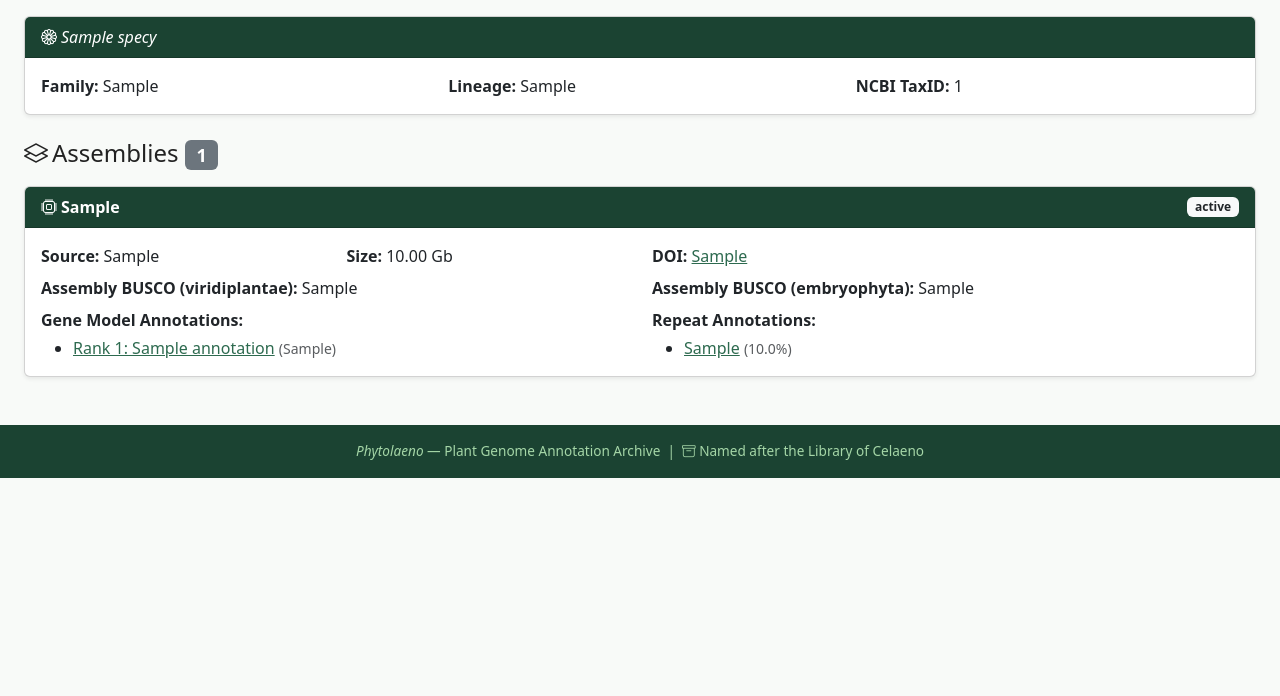
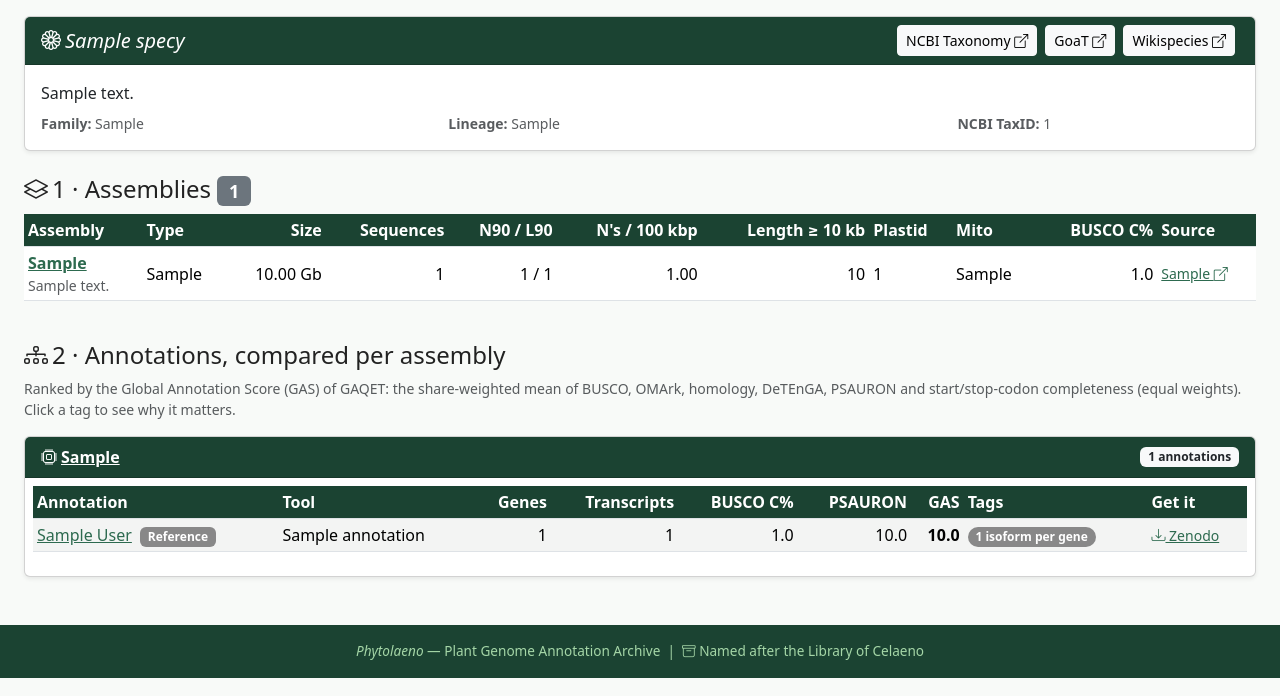
Before and after one commit to aubombarely/phytolaeno, a FastAPI app: page /species/1 in a window 1280 px wide. Shown: the part 104-800 px from the top of the page. Run offline with FastAPI, Linux system fonts and the light colour scheme; tables that the repository leaves empty hold one stand-in row (values such as "Sample post"); some libraries are stand-ins or nearby versions.

Commit message:
feat(ui): species → assemblies → annotations pages, links, tags

```diff
--- a/app/main.py
+++ b/app/main.py
@@ -1,3 +1,4 @@
+import csv
 import os
 
 from fastapi import FastAPI
@@ -8,6 +9,8 @@ from pathlib import Path
 from app.database import engine
 from app import models
 from app.routers import species, assemblies, annotations, upload, plots
+from app.links import species_links
+from app.metrics import annotation_tags
 
 models.Base.metadata.create_all(bind=engine)
 
@@ -22,7 +25,22 @@ app.include_router(annotations.router)
 app.include_router(upload.router)
 app.include_router(plots.router)
 
-# Demo mode (scripts/demo.py): show a "synthetic data" banner on every page.
+# Demo mode (scripts/demo.py): show the demo banner on every page.
 DEMO_MODE = os.getenv("PHYTOLAENO_DEMO") == "1"
+
+
+def _load_tag_explanations() -> dict[str, str]:
+    """Tag explanations from demo/data/descriptions.tsv (level == "tag"), if present."""
+    path = BASE_DIR.parent / "demo" / "data" / "descriptions.tsv"
+    if not path.exists():
+        return {}
+    with open(path, newline="") as fh:
+        return {r["key"]: r["description"] for r in csv.DictReader(fh, delimiter="\t")
+                if r.get("level") == "tag"}
+
+
+_TAG_EXPLANATIONS = _load_tag_explanations()
 for _router_module in (species, assemblies, annotations, upload, plots):
-    _router_module.templates.env.globals["DEMO_MODE"] = DEMO_MODE
+    _env = _router_module.templates.env
+    _env.globals.update(DEMO_MODE=DEMO_MODE, annotation_tags=annotation_tags,
+                        species_links=species_links, tag_explanations=_TAG_EXPLANATIONS)
--- /dev/null
+++ b/app/templates/_annotation_table.html
@@ -0,0 +1,38 @@
+{% from "_tags.html" import tag_badges %}
+{# Side-by-side comparison of the gene-model annotations of one assembly, best GAS first. #}
+{% macro annotation_table(asm) %}
+{% set anns = asm.gm_annotations | sort(attribute="gas_score", reverse=True) | list %}
+{% set scored = anns | selectattr("gas_score") | list %}
+{% set unscored = anns | rejectattr("gas_score") | list %}
+<div class="table-responsive">
+<table class="table table-hover table-sm align-middle" data-assembly="{{ asm.version }}">
+  <thead><tr>
+    <th>Annotation</th><th>Tool</th><th class="text-end">Genes</th><th class="text-end">Transcripts</th>
+    <th class="text-end">BUSCO C%</th><th class="text-end">PSAURON</th>
+    <th class="text-end" title="Global Annotation Score (GAQET), equal weights">GAS</th>
+    <th>Tags</th><th>Get it</th>
+  </tr></thead>
+  <tbody>
+  {% for gm in scored + unscored %}
+  <tr data-annotation="{{ gm.display_name or gm.version_label }}"{% if gm.gas_score %} data-gas="{{ '%.2f'|format(gm.gas_score) }}"{% endif %}
+      class="{{ 'ph-ref-row' if gm.is_reference else '' }}">
+    <td><a href="/annotations/gm/{{ gm.id }}">{{ gm.display_name or gm.version_label or "Annotation" }}</a>
+      {% if gm.is_reference %}<span class="badge ph-tag-ref ms-1">Reference</span>{% endif %}</td>
+    <td>{{ gm.tool_name or (gm.protocol.tool if gm.protocol else "—") }}</td>
+    <td class="text-end">{{ "{:,}".format(gm.gene_models_n) if gm.gene_models_n else "—" }}</td>
+    <td class="text-end">{{ "{:,}".format(gm.transcript_models_n) if gm.transcript_models_n else "—" }}</td>
+    <td class="text-end">{{ "%.1f"|format(gm.busco_viridi_complete) if gm.busco_viridi_complete is not none else "—" }}</td>
+    <td class="text-end">{{ "%.1f"|format(gm.psauron_score) if gm.psauron_score is not none else "—" }}</td>
+    <td class="text-end fw-bold">{{ "%.1f"|format(gm.gas_score) if gm.gas_score else "—" }}</td>
+    <td>{{ tag_badges(gm) }}</td>
+    <td class="small">
+      {% if gm.zenodo_url %}<a href="{{ gm.zenodo_url }}" target="_blank" rel="noopener"><i class="bi bi-download"></i> Zenodo</a>
+      {% elif gm.source_url %}<a href="{{ gm.source_url }}" target="_blank" rel="noopener"><i class="bi bi-box-arrow-up-right"></i> Source</a>
+      {% endif %}
+    </td>
+  </tr>
+  {% endfor %}
+  </tbody>
+</table>
+</div>
+{% endmacro %}
--- /dev/null
+++ b/app/templates/_assembly_table.html
@@ -0,0 +1,34 @@
+{# Assembly metrics table; expects `asms` (list of Assembly). Empty columns are hidden. #}
+{% set has_metrics = asms | selectattr("n_sequences") | list | length > 0 %}
+<div class="table-responsive">
+<table class="table table-sm align-middle">
+  <thead><tr>
+    <th>Assembly</th><th>Type</th><th class="text-end">Size</th>
+    {% if has_metrics %}<th class="text-end">Sequences</th><th class="text-end">N90 / L90</th>
+    <th class="text-end" title="QUAST: number of N's per 100 kbp">N's / 100 kbp</th>
+    <th class="text-end" title="QUAST: total length of sequences ≥ 10 kb">Length ≥ 10 kb</th>
+    <th>Plastid</th><th>Mito</th>{% endif %}
+    <th class="text-end">BUSCO C%</th><th>Source</th>
+  </tr></thead>
+  <tbody>
+  {% for asm in asms %}
+  <tr>
+    <td><a href="/assemblies/{{ asm.id }}" class="fw-bold">{{ asm.version }}</a>
+      {% if asm.description %}<div class="small text-muted">{{ asm.description }}</div>{% endif %}</td>
+    <td>{{ asm.assembly_type or asm.status or "—" }}</td>
+    <td class="text-end">{{ "%.2f Gb"|format(asm.size_gb) if asm.size_gb else "—" }}</td>
+    {% if has_metrics %}
+    <td class="text-end">{{ "{:,}".format(asm.n_sequences) if asm.n_sequences else "—" }}</td>
+    <td class="text-end">{{ "{:,}".format(asm.n90_bp) if asm.n90_bp else "—" }} / {{ asm.l90 or "—" }}</td>
+    <td class="text-end">{{ "%.2f"|format(asm.ns_per_100kbp) if asm.ns_per_100kbp is not none else "—" }}</td>
+    <td class="text-end">{{ "{:,}".format(asm.total_length_ge10kb) if asm.total_length_ge10kb else "—" }}</td>
+    <td>{{ (asm.plastid or "—") | capitalize }}</td>
+    <td>{{ (asm.mitochondrion or "—") | capitalize }}</td>
+    {% endif %}
+    <td class="text-end">{{ "%.1f"|format(asm.busco_viridi_complete) if asm.busco_viridi_complete is not none else "—" }}</td>
+    <td class="small">{% if asm.source_url %}<a href="{{ asm.source_url }}" target="_blank" rel="noopener">{{ asm.source or "Source" }} <i class="bi bi-box-arrow-up-right"></i></a>{% else %}{{ asm.source or "—" }}{% endif %}</td>
+  </tr>
+  {% endfor %}
+  </tbody>
+</table>
+</div>
--- /dev/null
+++ b/app/templates/_tags.html
@@ -0,0 +1,12 @@
+{# Tag badges; click a badge to read why it matters. #}
+{% macro tag_badges(ann) %}
+  {% for t in annotation_tags(ann) %}
+  <details class="d-inline-block me-1 ph-tag">
+    <summary class="badge rounded-pill {{ 'ph-tag-warn' if t.kind == 'warning' else 'ph-tag-info' }}"
+             title="Click for an explanation">{{ t.label }}</summary>
+    {% if tag_explanations.get(t.explanation_key) %}
+    <div class="ph-tag-text small">{{ tag_explanations[t.explanation_key] }}</div>
+    {% endif %}
+  </details>
+  {% endfor %}
+{% endmacro %}
--- a/app/templates/base.html
+++ b/app/templates/base.html
@@ -30,6 +30,14 @@
     a { color: var(--ph-green); }
     a:hover { color: var(--ph-mid); }
     footer { background: var(--ph-dark); color: #a5d6a7; font-size: .85em; }
+    .ph-tag summary { list-style: none; cursor: pointer; }
+    .ph-tag summary::-webkit-details-marker { display: none; }
+    .ph-tag-warn { background: #F5A623; color: #222; }
+    .ph-tag-info { background: #888888; color: #fff; }
+    .ph-tag-ref  { background: #888888; color: #fff; }
+    .ph-tag[open] .ph-tag-text { display: block; max-width: 28rem; white-space: normal;
+      background: #fff8e6; border: 1px solid #F5A623; border-radius: .4rem; padding: .4rem .6rem; margin-top: .25rem; }
+    tr.ph-ref-row td { background: #f3f4f3; }
   </style>
   {% block head %}{% endblock %}
 </head>
--- a/app/templates/species_detail.html
+++ b/app/templates/species_detail.html
@@ -1,4 +1,5 @@
 {% extends "base.html" %}
+{% from "_annotation_table.html" import annotation_table %}
 {% block title %}{{ species.name | replace("_", " ") }} — Phytolaeno{% endblock %}
 {% block content %}
 <nav aria-label="breadcrumb" class="mb-3">
@@ -9,64 +10,42 @@
 </nav>
 
 <div class="card shadow-sm mb-4">
-  <div class="card-header card-header-ph">
-    <i class="bi bi-flower1 me-1"></i><em>{{ species.name | replace("_", " ") }}</em>
+  <div class="card-header card-header-ph d-flex flex-wrap justify-content-between align-items-center gap-2">
+    <span class="fs-5"><i class="bi bi-flower1 me-1"></i><em>{{ species.name | replace("_", " ") }}</em></span>
+    <span>
+      {% for label, url in species_links(species.name, species.ncbi_taxid) %}
+      <a class="btn btn-sm btn-light me-1" href="{{ url }}" target="_blank" rel="noopener">{{ label }} <i class="bi bi-box-arrow-up-right"></i></a>
+      {% endfor %}
+    </span>
   </div>
   <div class="card-body">
-    <div class="row">
-      <div class="col-md-4"><strong>Family:</strong> {{ species.family or "—" }}</div>
-      <div class="col-md-4"><strong>Lineage:</strong> {{ species.lineage or "—" }}</div>
-      <div class="col-md-4"><strong>NCBI TaxID:</strong> {{ species.ncbi_taxid or "—" }}</div>
+    {% if species.description %}<p class="mb-2">{{ species.description }}</p>{% endif %}
+    <div class="row small text-muted">
+      {% if species.family %}<div class="col-md-4"><strong>Family:</strong> {{ species.family }}</div>{% endif %}
+      {% if species.lineage %}<div class="col-md-5"><strong>Lineage:</strong> {{ species.lineage }}</div>{% endif %}
+      {% if species.ncbi_taxid %}<div class="col-md-3"><strong>NCBI TaxID:</strong> {{ species.ncbi_taxid }}</div>{% endif %}
     </div>
   </div>
 </div>
 
-<h4 class="mb-3"><i class="bi bi-layers me-1"></i>Assemblies <span class="badge bg-secondary">{{ species.assemblies | length }}</span></h4>
+{% set asms = species.assemblies | sort(attribute="version") | list %}
+<h4 class="mb-2"><i class="bi bi-layers me-1"></i>1 · Assemblies <span class="badge bg-secondary">{{ asms | length }}</span></h4>
+{% include "_assembly_table.html" %}
 
-{% for asm in species.assemblies %}
+<h4 class="mt-4 mb-2"><i class="bi bi-diagram-3 me-1"></i>2 · Annotations, compared per assembly</h4>
+<p class="small text-muted mb-3">Ranked by the Global Annotation Score (GAS) of GAQET: the share-weighted mean of BUSCO,
+OMArk, homology, DeTEnGA, PSAURON and start/stop-codon completeness (equal weights). Click a tag to see why it matters.</p>
+{% for asm in asms %}
 <div class="card shadow-sm mb-3">
   <div class="card-header card-header-ph d-flex justify-content-between align-items-center">
-    <span><i class="bi bi-cpu me-1"></i><a href="/assemblies/{{ asm.id }}" class="text-white text-decoration-none fw-bold">{{ asm.version }}</a></span>
-    <span class="badge bg-light text-dark">{{ asm.status or "" }}</span>
+    <span><i class="bi bi-cpu me-1"></i><a href="/assemblies/{{ asm.id }}" class="text-white fw-bold">{{ asm.version }}</a></span>
+    <span class="badge bg-light text-dark">{{ asm.gm_annotations | length }} annotations</span>
   </div>
-  <div class="card-body">
-    <div class="row mb-2">
-      <div class="col-md-3"><strong>Source:</strong> {{ asm.source or "—" }}</div>
-      <div class="col-md-3"><strong>Size:</strong> {{ "%.2f Gb"|format(asm.size_gb) if asm.size_gb else "—" }}</div>
-      <div class="col-md-6"><strong>DOI:</strong>
-        {% if asm.pub_doi %}<a href="{{ asm.pub_doi }}" target="_blank">{{ asm.pub_doi }}</a>{% else %}—{% endif %}
-      </div>
-    </div>
-    <div class="row mb-2">
-      <div class="col-md-6"><strong>Assembly BUSCO (viridiplantae):</strong> {{ asm.busco_viridi_raw or "—" }}</div>
-      <div class="col-md-6"><strong>Assembly BUSCO (embryophyta):</strong> {{ asm.busco_embryo_raw or "—" }}</div>
-    </div>
-
-    <div class="row">
-      <div class="col-md-6">
-        <strong>Gene Model Annotations:</strong>
-        <ul class="mb-0 mt-1">
-          {% for gm in asm.gm_annotations %}
-          <li><a href="/annotations/gm/{{ gm.id }}">Rank {{ gm.rank }}: {{ gm.version_label or "—" }}</a>
-            <span class="text-muted small">({{ gm.protocol.tool if gm.protocol else "?" }})</span>
-          </li>
-          {% else %}<li class="text-muted">None</li>
-          {% endfor %}
-        </ul>
-      </div>
-      <div class="col-md-6">
-        <strong>Repeat Annotations:</strong>
-        <ul class="mb-0 mt-1">
-          {% for re in asm.re_annotations %}
-          <li><a href="/annotations/re/{{ re.id }}">{{ re.protocol.tool if re.protocol else "?" }}</a>
-            {% if re.total_pct %}<span class="text-muted small">({{ "%.1f"|format(re.total_pct) }}%)</span>{% endif %}
-          </li>
-          {% else %}<li class="text-muted">None</li>
-          {% endfor %}
-        </ul>
-      </div>
-    </div>
+  <div class="card-body p-2">
+    {% if asm.gm_annotations %}{{ annotation_table(asm) }}{% else %}<p class="text-muted mb-0 p-2">No gene-model annotations.</p>{% endif %}
   </div>
 </div>
 {% endfor %}
+
+{% block species_plots %}{% endblock %}
 {% endblock %}
```
Also changed, not shown: app/links.py (added, +17 -0 lines), app/templates/assembly_detail.html (+15 -42 lines), app/templates/gm_annotation_detail.html (+13 -3 lines), tests/demo_helpers.py (added, +58 -0 lines), tests/test_pages.py (added, +79 -0 lines).
